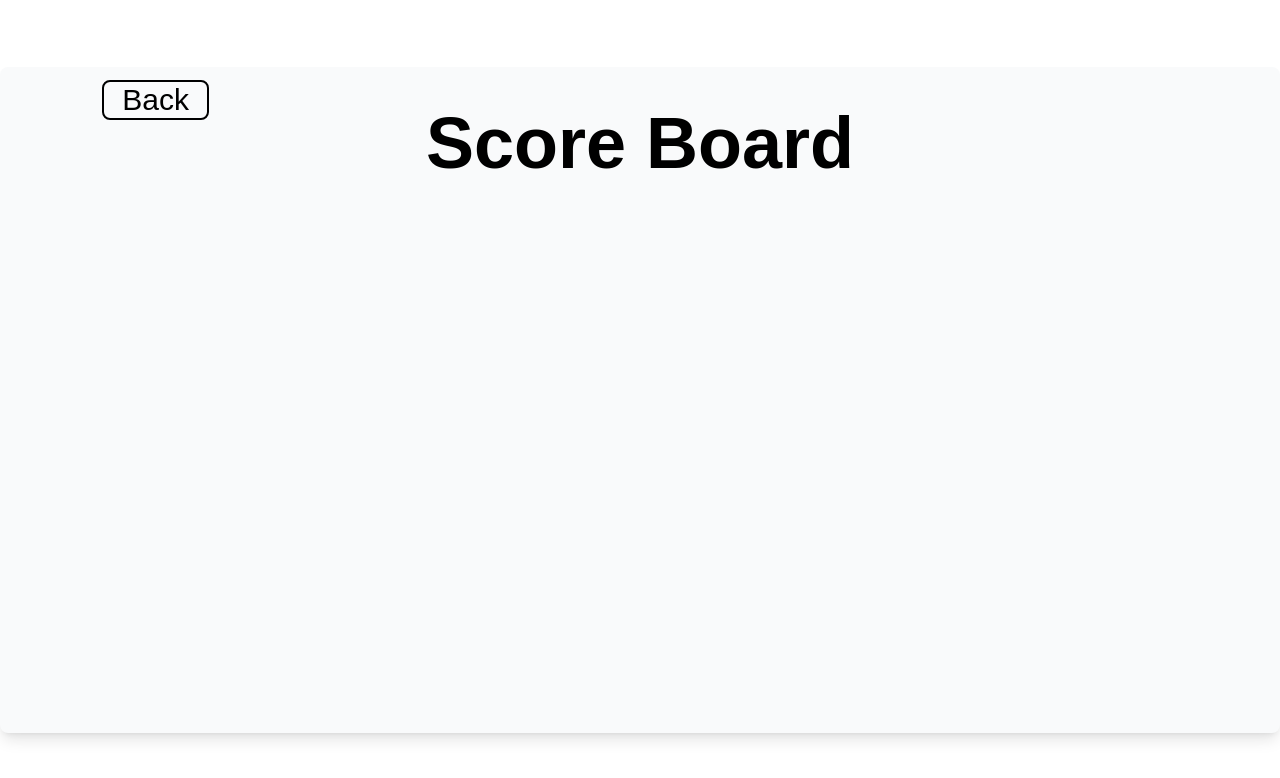
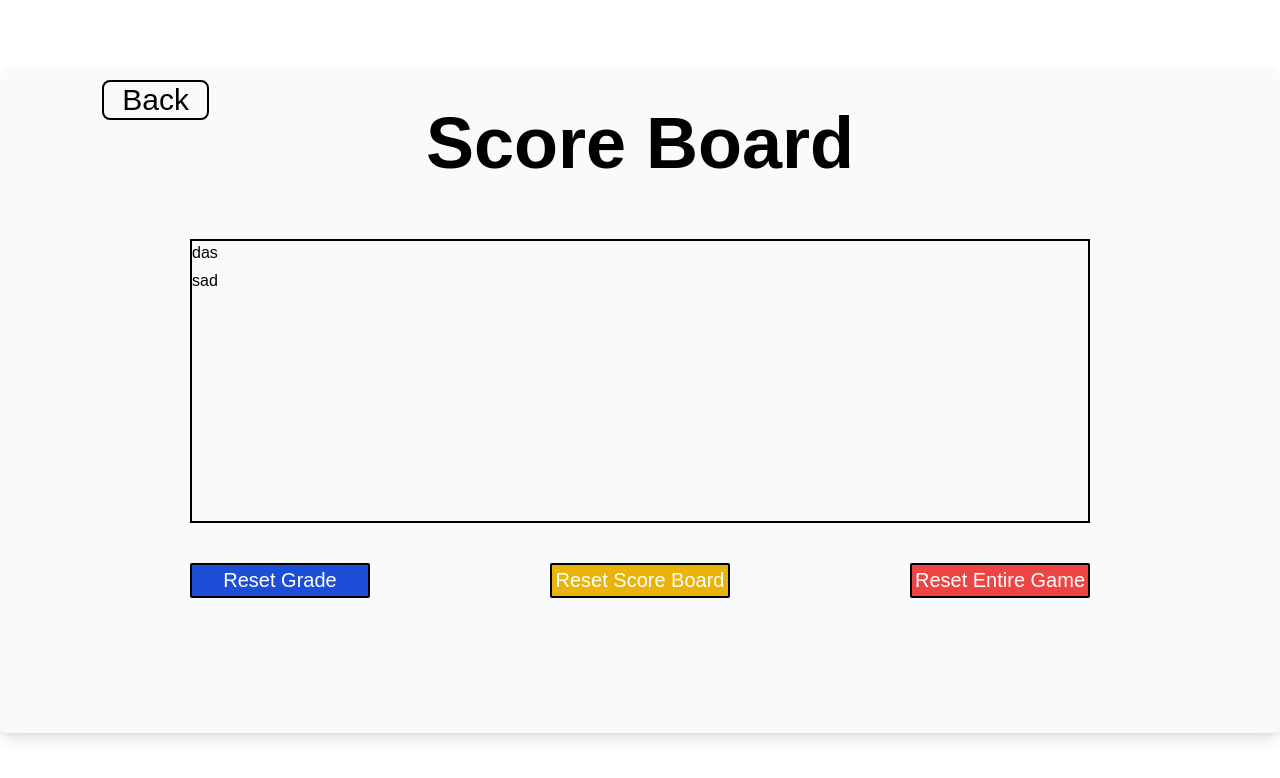
Before and after one commit to mt1516/TheGradeEscape, a Next.js app: page /scoreboard in a window 1280 px wide. Shown: the top 778 px of the page. Built offline with nearby package versions, Linux system fonts and the light colour scheme.

Commit message:
Add scoreboard basic layout

```diff
--- a/app/(main)/scoreboard/page.tsx
+++ b/app/(main)/scoreboard/page.tsx
@@ -1,4 +1,6 @@
 import Close from "@/app/ui/button";
+import Buttons from "@/app/ui/scoreboard/button";
+import Scoreboard from "@/app/ui/scoreboard/scoreboard";
 
 export default function Page() {
   return (
@@ -8,7 +10,10 @@ export default function Page() {
           <Close />
           <h1 className="text-7xl font-bold text-black w-full text-center justify-self-center">Score Board</h1>
         </div>
-
+        <div className="container flex flex-col w-full h-full items-center my-10">
+          <Scoreboard />
+          <Buttons />
+        </div>
       </div>
     </div>
   );
--- /dev/null
+++ b/app/ui/scoreboard/button.tsx
@@ -0,0 +1,47 @@
+'use client';
+
+import React, { useState } from 'react';
+import Confirm, { TYPE } from './popup';
+
+export default function Buttons() {
+    const [gradePopup, setGradePopup] = useState(false);
+    const [scoreBoardPopup, setScoreBoardPopup] = useState(false);
+    const [gamePopup, setGamePopup] = useState(false);
+    const openGradePopup = () => {
+        setGradePopup(true);
+    }
+    const openScoreBoardPopup = () => {
+        setScoreBoardPopup(true);
+    }
+    const openGamePopup = () => {
+        setGamePopup(true);
+    }
+    const closeGradePopup = () => {
+        setGradePopup(false);
+    }
+    const closeScoreBoardPopup = () => {
+        setScoreBoardPopup(false);
+    }
+    const closeGamePopup = () => {
+        setGamePopup(false);
+    }
+    return (
+        <div className="container flex flex-row w-3/4 h-1/5 justify-between my-5">
+            {gradePopup && <Confirm type={TYPE.GRADE} closePopup={closeGradePopup} />
+            || scoreBoardPopup && <Confirm type={TYPE.BOARD} closePopup={closeScoreBoardPopup} />
+            || gamePopup && <Confirm type={TYPE.GAME} closePopup={closeGamePopup} />}
+            <button className="container h-1/2 w-1/5 text-center text-xl border-2 border-black rounded-sm bg-blue-700 hover:bg-blue-800 text-white"
+                onClick={openGradePopup}>
+                Reset Grade
+            </button>
+            <button className="container h-1/2 w-1/5 text-center text-xl border-2 border-black rounded-sm bg-yellow-500 hover:bg-yellow-600 text-white"
+                onClick={openScoreBoardPopup}>
+                Reset Score Board
+            </button>
+            <button className="container h-1/2 w-1/5 text-center text-xl border-2 border-black rounded-sm bg-red-500 hover:bg-red-600 text-white"
+                onClick={openGamePopup}>
+                Reset Entire Game
+            </button>
+        </div>
+    );
+}
--- /dev/null
+++ b/app/ui/scoreboard/popup.tsx
@@ -0,0 +1,34 @@
+import Popup from "reactjs-popup";
+
+export enum TYPE {
+    GRADE = 'reset grade',
+    BOARD = 'reset score board',
+    GAME = 'reset entire game'
+}
+
+export default function Confirm(props: {
+    type: TYPE;
+    closePopup: () => void;
+}) {
+    return (
+        <Popup open={true} closeOnDocumentClick={false}>
+            <div className="container flex flex-col bg-gray-50 rounded-lg shadow-lg h-1/5 p-10">
+                <h1 className="text-3xl font-bold text-black w-full text-center justify-self-center">Are you sure you want to {props.type}?</h1>
+                <div className="container flex flex-row justify-center items-center h-1/5 w-full">
+                    <button className="h-fit text-black w-1/5 text-center text-2xl"
+                        onClick={() => {
+                            props.closePopup();
+                            // Your function here
+                            console.log('yes');
+                        }}>
+                        Yes
+                    </button>
+                    <button className="h-fit text-black w-1/5 text-center text-2xl"
+                        onClick={props.closePopup}>
+                        No
+                    </button>
+                </div>
+            </div>
+        </Popup>
+    );
+}
--- /dev/null
+++ b/app/ui/scoreboard/scoreboard.tsx
@@ -0,0 +1,12 @@
+export default function Scoreboard() {
+    return (
+        <div className="grid grid-rows-10 border-2 border-black w-3/4 h-4/5 my-5">
+            <div className="h-fit text-black">
+                das
+            </div>
+            <div className="h-fit text-black">
+                sad
+            </div>
+        </div>
+    );
+}
```
